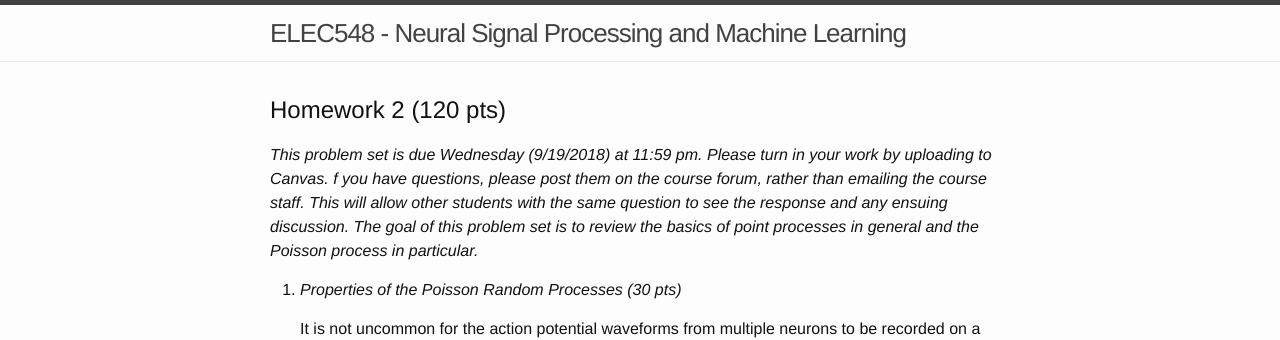
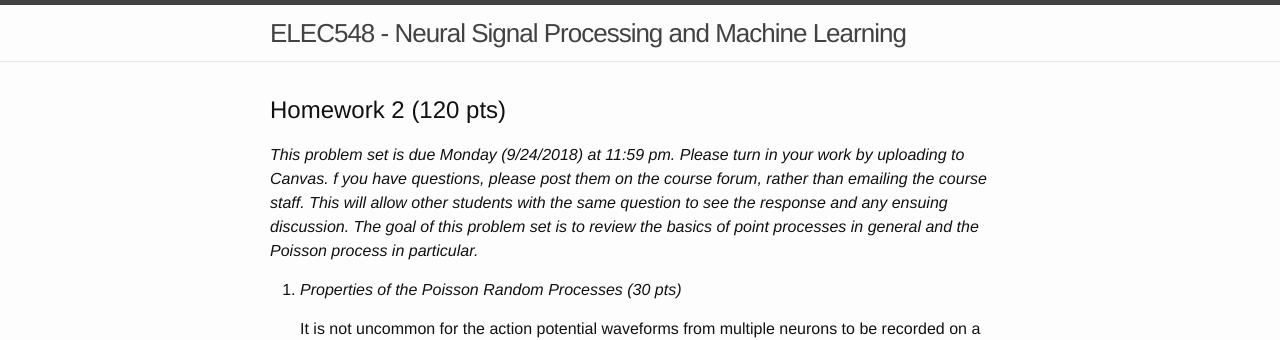
Before and after one commit to elec548/elec548.github.io, a Jekyll site: the page built from Assignments/hw2.md, in a window 1280 px wide and 900 px high. Shown: the top 340 px of the window. Built offline with Jekyll 4.4.1, drawn with Linux system fonts in a browser that asks for light colours; formulas are drawn with MathJax 3.

Commit message:
Update HW2 due date

```diff
--- a/Assignments/hw2.md
+++ b/Assignments/hw2.md
@@ -5,7 +5,7 @@ title: Homework 2
 
 ## Homework 2 (120 pts)
 
-_This problem set is due Wednesday (9/19/2018) at 11:59 pm. Please turn in your work by uploading to
+_This problem set is due Monday (9/24/2018) at 11:59 pm. Please turn in your work by uploading to
 Canvas. f you have questions, please post them on the course forum, rather than
 emailing the course staff. This will allow other students with the same question to see the
 response and any ensuing discussion. The goal of this problem set is to review the basics of
```
